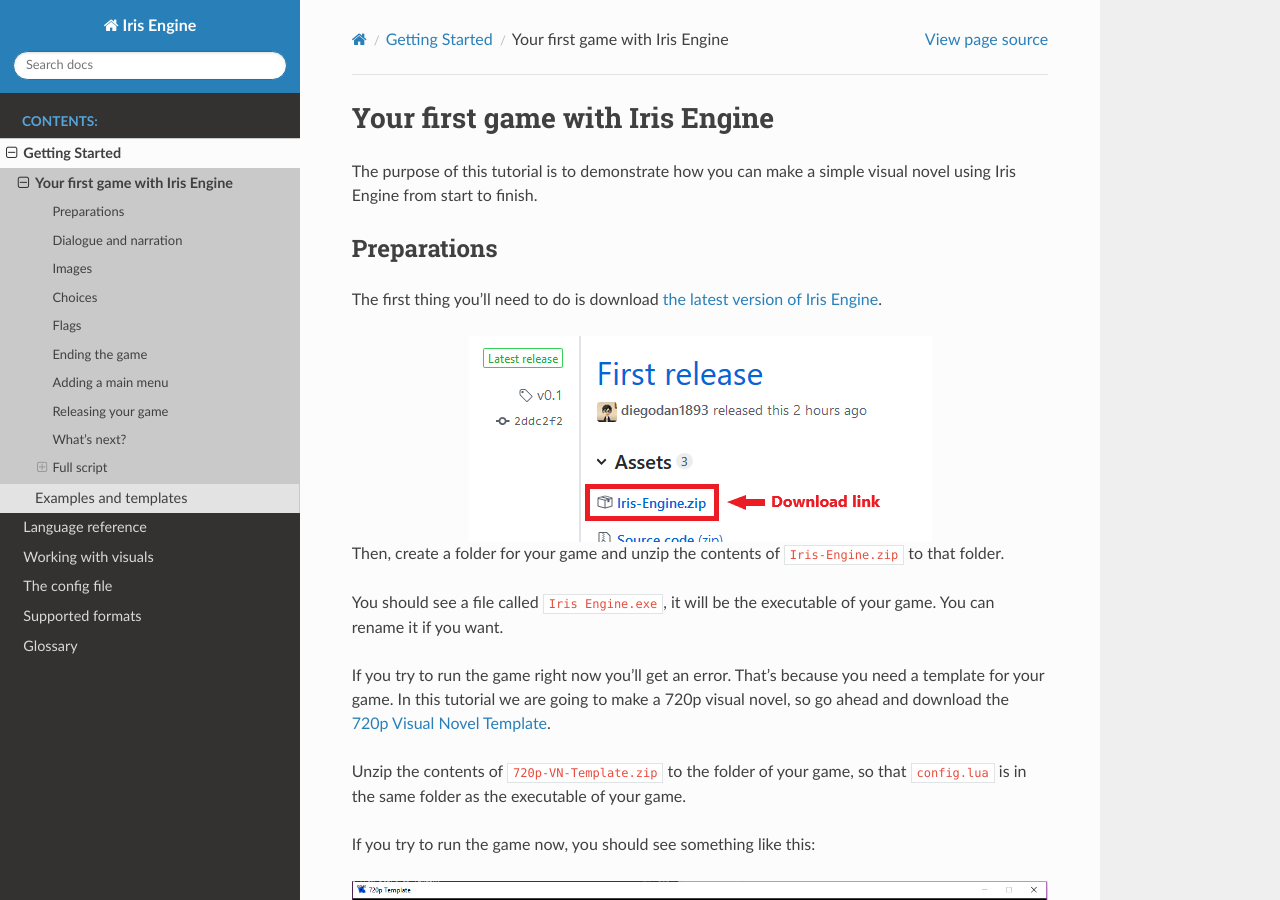
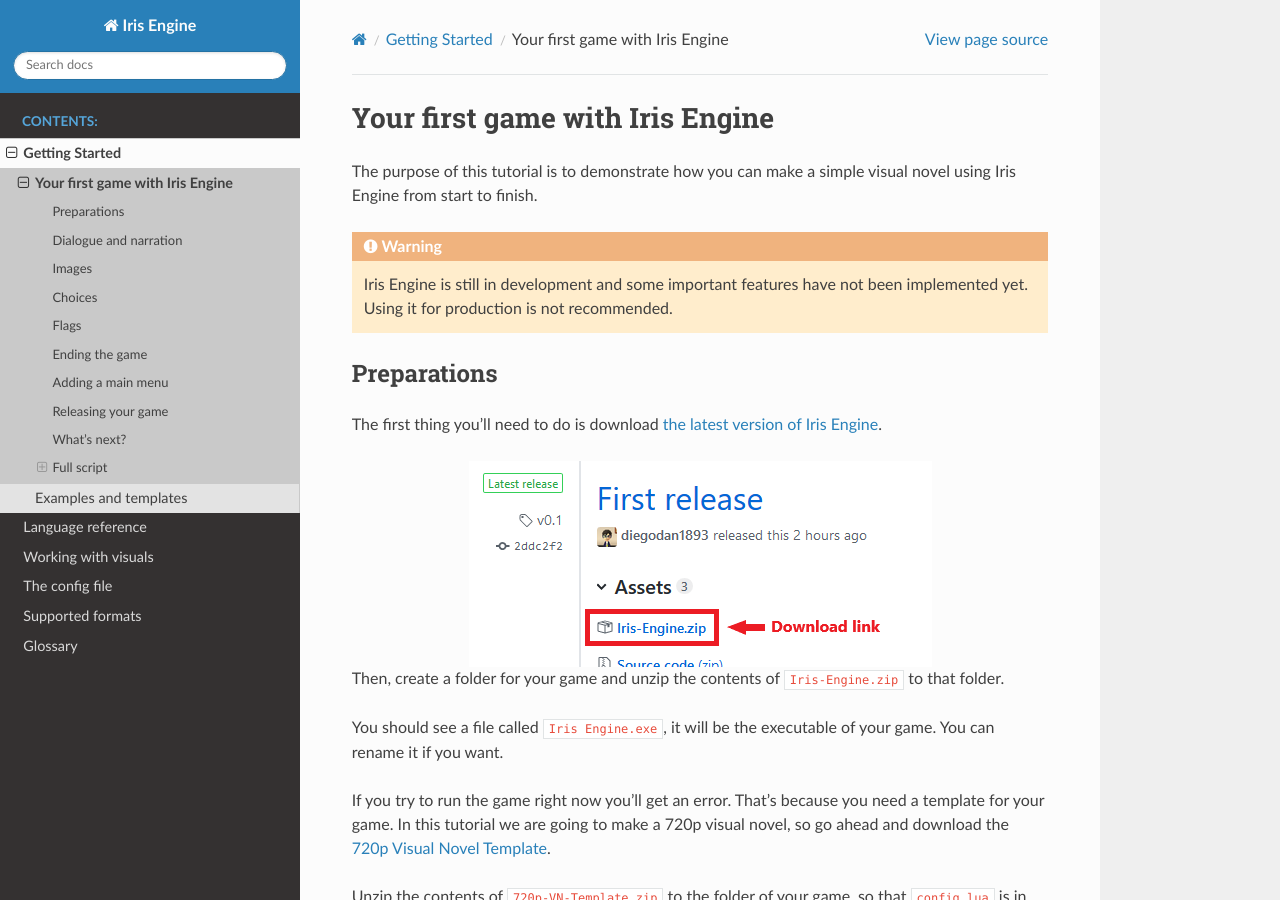
Before and after one commit to diegodan1893/Iris-Engine, a Sphinx documentation site: the page built from docs/en/source/getting_started/first_game.rst, in a window 1280 px wide and 900 px high. Built offline with Sphinx 7.4.7 and the Read the Docs theme 2.0.0, drawn with Linux system fonts in a browser that asks for light colours.

Commit message:
Add warning about Iris Engine not being production-ready to the tutorial

```diff
--- a/docs/en/source/getting_started/first_game.rst
+++ b/docs/en/source/getting_started/first_game.rst
@@ -3,6 +3,10 @@
 
 The purpose of this tutorial is to demonstrate how you can make a simple visual
 novel using Iris Engine from start to finish.
+
+.. warning::
+    Iris Engine is still in development and some important features have not
+    been implemented yet. Using it for production is not recommended.
 
 
 
```
